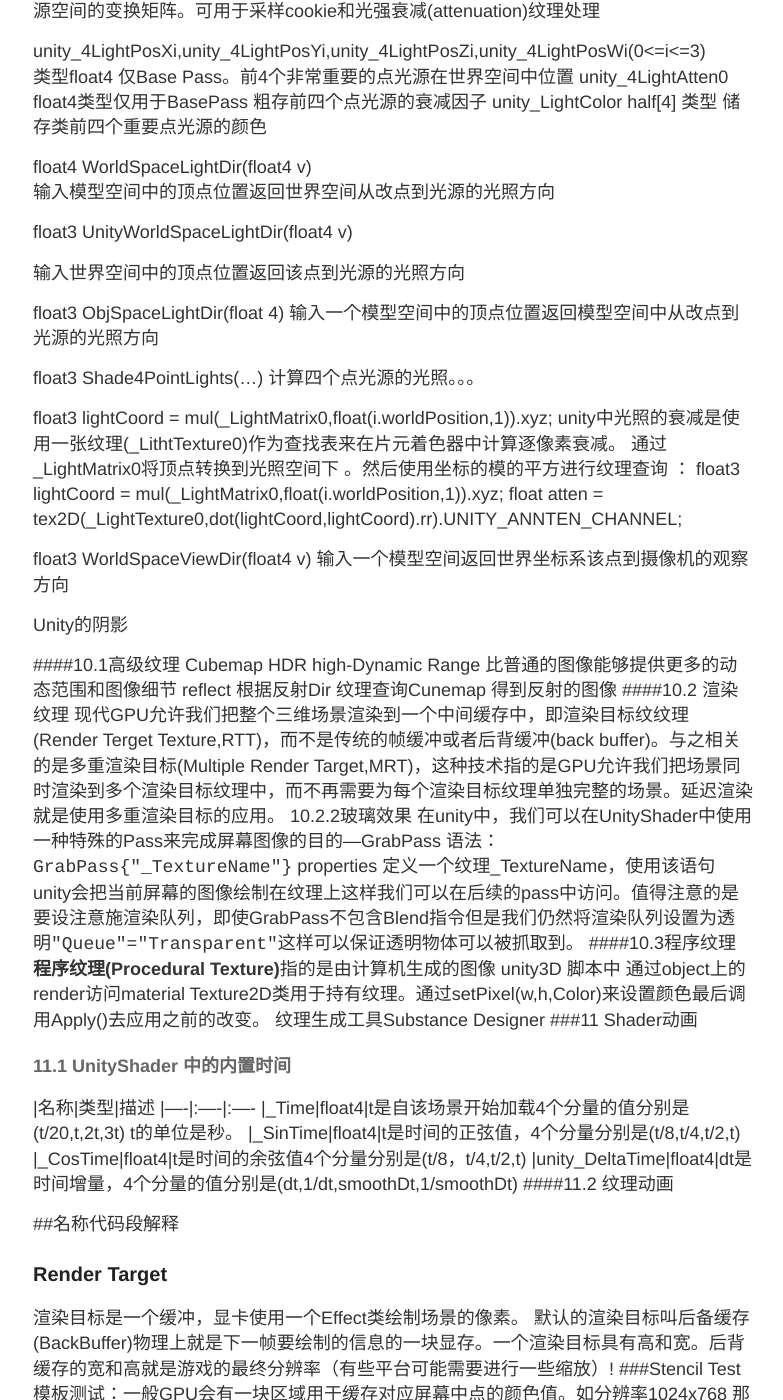
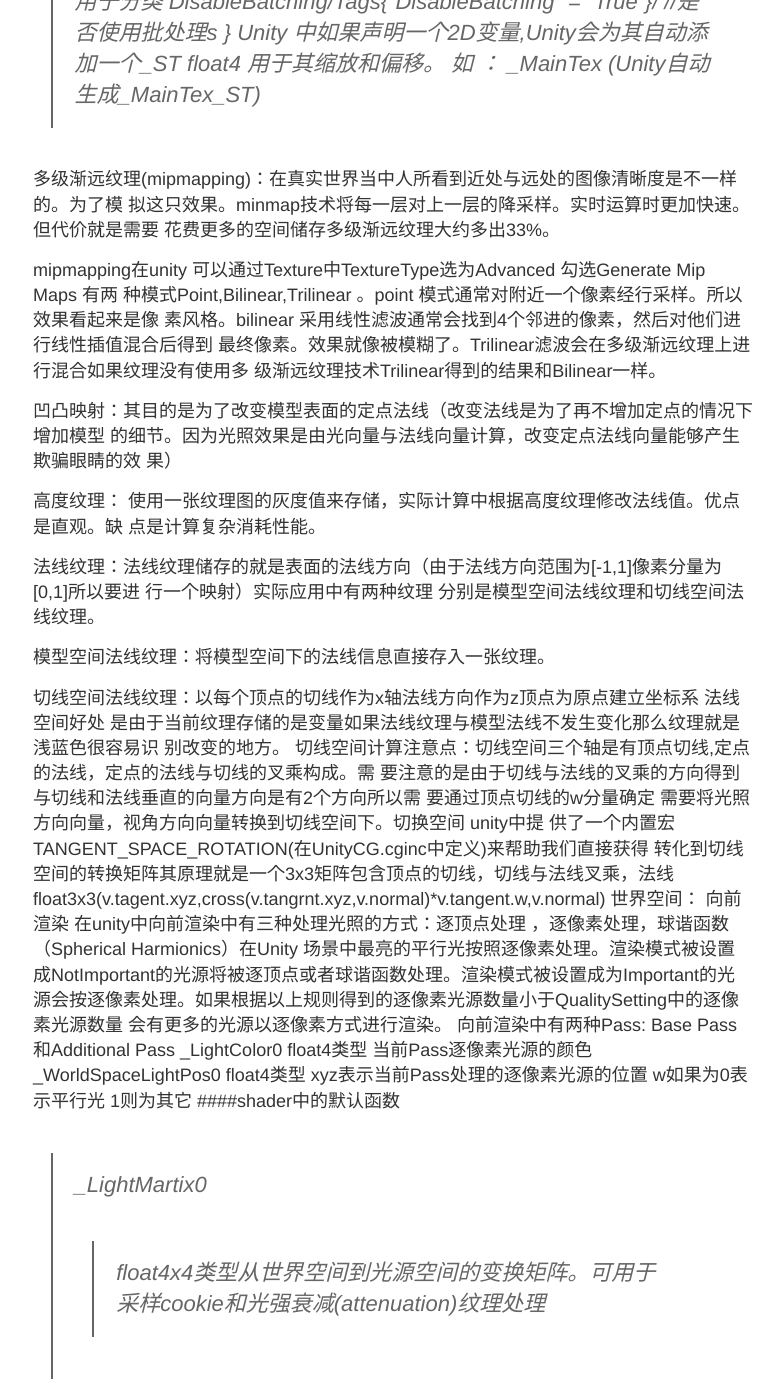
Before and after one commit to MacroDog/MacroDog.github.io, a Jekyll site: the page built from _posts/2017-10-19-Shader Note.md, in a window 1280 px wide and 1400 px high, scrolled down 2237 px. Shown: the whole window, without its empty margins (247-1030 px from the left). Built offline with Jekyll 4.4.1, drawn with Linux system fonts in a browser that asks for light colours; some of the changed text lies outside the part shown.

Commit message:
Format mote

```diff
--- a/_posts/2017-10-19-Shader Note.md
+++ b/_posts/2017-10-19-Shader Note.md
@@ -9,25 +8,25 @@
 
 [TOC]
 ## Unity's Rendering Pipeline
-###Pass
-####syntax
-语法
+### Pass
+#### syntax
+>语法
 `Pass{[Name and Tags] [RenderSetup]}`
 #### Name and tag
-Pass 可以被命名
+>Pass 可以被命名
 ` Name "PassName"  `
 可以定义任意个Tag
 `Tags { "TagName1" = "Value1" "TagName2" = "Value2" }`
-####Render state set-up
-#####Cull
-`CullBack|Front|Off`用来设定剔除遮挡
-#####ZTest
-`ZTesy(Less|Greater|LEqual|GEqual|Equal|NotEqual|Always)`将当前顶点深度值与深度缓存里的值进行比较如果不通过测试则不会执行Pass
-#####ZWrite
-` Zwrite On|Off`
+#### Render state set-up
+##### Cull
+>`CullBack|Front|Off`用来设定剔除遮挡
+##### ZTest
+>`ZTesy(Less|Greater|LEqual|GEqual|Equal|NotEqual|Always)`将当前顶点深度值与深度缓存里的值进行比较如果不通过测试则不会执行Pass
+##### ZWrite
+>` Zwrite On|Off`
 将当前深度值写入深度缓存当中关闭则不会写入，值得注意的是深度缓存只会存储之前渲染离摄像机最近的顶点深度值。
-#####Offset
-`Offset OffsetFactor,OffsetUnits`
+##### Offset
+ >`Offset OffsetFactor,OffsetUnits`
  这个函数一般用于当两图形刚上处于同坐标或两个面在同一坐标重叠时。可以通过这个函数让其中一个图形或面的坐标自动偏移。
  ####Blend
 `Blend sourceBlendMode destBlendMode
@@ -36,21 +35,21 @@
 BlendOp colorOp, alphaOp
 AlphaToMask On | Off`
 控制颜色混合
-#####ColorMask
-`ColorMask RGB |A |0| any combination of R,G,B,A`
+##### ColorMask
+>`ColorMask RGB |A |0| any combination of R,G,B,A`
 设置颜色通道写入遮罩 如果是ColorMask 0 则表示关闭所有颜色通道渲染，默认是写入所有通道(RGBA)
-####Legacy fixed-funtion shader commands
-Fied-function lighting and Material
+#### Legacy fixed-funtion shader commands
+>Fied-function lighting and Material
 `Lighting On|Off
 Material {Material Block}
 SeparateSpecual On|Off
 Color Color-value
 ColorMaterial AmbientAndDiffuse|Emission`
-Fixed-function fog
+>Fixed-function fog
 `Fog {Fog Block}`
-Fixed-function AlphaTest
+>Fixed-function AlphaTest
     `AlphaTest(Less|Greater|LEqual|GEqual|Equal|NotEqual|AlWays)`
-Fixed-function Texture Combiners
+>Fixed-function Texture Combiners
 `SetTexture textureProperty{combine options}`
 ##Shader入门
 模板测试：一般GPU会有一块区域用于缓存对应屏幕中点的颜色值。如分辨率1024x768 那么模板缓   存区的单位数也应为1024x768
@@ -104,54 +103,54 @@
 _WorldSpaceLightPos0 float4类型 xyz表示当前Pass处理的逐像素光源的位置 w如果为0表示平行光
 1则为其它
 ####shader中的默认函数
-_LightMartix0
-float4x4类型从世界空间到光源空间的变换矩阵。可用于采样cookie和光强衰减(attenuation)纹理处理
+>_LightMartix0
+>>float4x4类型从世界空间到光源空间的变换矩阵。可用于采样cookie和光强衰减(attenuation)纹理处理
 
-unity_4LightPosX<sub>i</sub>,unity_4LightPosY<sub>i</sub>,unity_4LightPosZ<sub>i</sub>,unity_4LightPosW<sub>i</sub>(0<=i<=3)
-类型float4  仅Base Pass。前4个非常重要的点光源在世界空间中位置
+>unity_4LightPosX<sub>i</sub>,unity_4LightPosY<sub>i</sub>,unity_4LightPosZ<sub>i</sub>,unity_4LightPosW<sub>i</sub>(0<=i<=3)
+>>类型float4  仅Base Pass。前4个非常重要的点光源在世界空间中位置
 unity_4LightAtten0 float4类型仅用于BasePass 粗存前四个点光源的衰减因子
 unity_LightColor half[4] 类型 储存类前四个重要点光源的颜色
 
-float4 WorldSpaceLightDir(float4 v)
-输入模型空间中的顶点位置返回世界空间从改点到光源的光照方向
+>float4 WorldSpaceLightDir(float4 v)
+>>输入模型空间中的顶点位置返回世界空间从改点到光源的光照方向
 
-float3 UnityWorldSpaceLightDir(float4 v)
+>>float3 UnityWorldSpaceLightDir(float4 v)
 
-输入世界空间中的顶点位置返回该点到光源的光照方向
+>>输入世界空间中的顶点位置返回该点到光源的光照方向
 
-float3 ObjSpaceLightDir(float 4)
-输入一个模型空间中的顶点位置返回模型空间中从改点到光源的光照方向
+>float3 ObjSpaceLightDir(float 4)
+>>输入一个模型空间中的顶点位置返回模型空间中从改点到光源的光照方向
 
-float3 Shade4PointLights(...)
-计算四个点光源的光照。。。
+>float3 Shade4PointLights(...)
+>>计算四个点光源的光照。。。
 
-float3 lightCoord = mul(_LightMatrix0,float(i.worldPosition,1)).xyz;
-unity中光照的衰减是使用一张纹理(_LithtTexture0)作为查找表来在片元着色器中计算逐像素衰减。
+>float3 lightCoord = mul(_LightMatrix0,float(i.worldPosition,1)).xyz;
+>>unity中光照的衰减是使用一张纹理(_LithtTexture0)作为查找表来在片元着色器中计算逐像素衰减。
 通过_LightMatrix0将顶点转换到光照空间下 。然后使用坐标的模的平方进行纹理查询 ：
 float3 lightCoord = mul(_LightMatrix0,float(i.worldPosition,1)).xyz;
 float atten = tex2D(_LightTexture0,dot(lightCoord,lightCoord).rr).UNITY_ANNTEN_CHANNEL;
 
-float3 WorldSpaceViewDir(float4 v)
-输入一个模型空间返回世界坐标系该点到摄像机的观察方向
+>float3 WorldSpaceViewDir(float4 v)
+>>输入一个模型空间返回世界坐标系该点到摄像机的观察方向
 
 Unity的阴影
 
 
-####10.1高级纹理
+#### 10.1高级纹理
 Cubemap
 HDR  high-Dynamic Range 比普通的图像能够提供更多的动态范围和图像细节
 reflect 根据反射Dir 纹理查询Cunemap 得到反射的图像
-####10.2 渲染纹理
+#### 10.2 渲染纹理
     现代GPU允许我们把整个三维场景渲染到一个中间缓存中，即渲染目标纹纹理(Render Terget Texture,RTT)，而不是传统的帧缓冲或者后背缓冲(back buffer)。与之相关的是多重渲染目标(Multiple Render Target,MRT)，这种技术指的是GPU允许我们把场景同时渲染到多个渲染目标纹理中，而不再需要为每个渲染目标纹理单独完整的场景。延迟渲染就是使用多重渲染目标的应用。
 10.2.2玻璃效果
     在unity中，我们可以在UnityShader中使用一种特殊的Pass来完成屏幕图像的目的---GrabPass
 语法：
 `GrabPass{"_TextureName"}` properties 定义一个纹理_TextureName，使用该语句 unity会把当前屏幕的图像绘制在纹理上这样我们可以在后续的pass中访问。值得注意的是要设注意施渲染队列，即使GrabPass不包含Blend指令但是我们仍然将渲染队列设置为透明`"Queue"="Transparent"`这样可以保证透明物体可以被抓取到。
-####10.3程序纹理
+#### 10.3程序纹理
    **程序纹理(Procedural Texture)**指的是由计算机生成的图像
 unity3D 脚本中 通过object上的render访问material Texture2D类用于持有纹理。通过setPixel(w,h,Color)来设置颜色最后调用Apply()去应用之前的改变。
  纹理生成工具Substance Designer
-###11 Shader动画
+### 11 Shader动画
 #### 11.1 UnityShader 中的内置时间
 |名称|类型|描述
 |----|:----|:----
@@ -159,12 +158,12 @@
 |_SinTime|float4|t是时间的正弦值，4个分量分别是(t/8,t/4,t/2,t)
 |_CosTime|float4|t是时间的余弦值4个分量分别是(t/8，t/4,t/2,t)
 |unity_DeltaTime|float4|dt是时间增量，4个分量的值分别是(dt,1/dt,smoothDt,1/smoothDt)
-####11.2 纹理动画
+#### 11.2 纹理动画
 
-##名称代码段解释
+## 名称代码段解释
 ### Render Target
 渲染目标是一个缓冲，显卡使用一个Effect类绘制场景的像素。
 默认的渲染目标叫后备缓存(BackBuffer)物理上就是下一帧要绘制的信息的一块显存。一个渲染目标具有高和宽。后背缓存的宽和高就是游戏的最终分辨率（有些平台可能需要进行一些缩放）!
-###Stencil Test
+### Stencil Test
 模板测试：一般GPU会有一块区域用于缓存对应屏幕中点的颜色值。如分辨率1024x768 那么模板缓   存区的单位数也应为1024x768
-###multi_compile_fwdbase
+### multi_compile_fwdbase
```
Also changed, not shown: other parts of _posts/2017-10-19-Shader Note.md (+1 -2 lines).
